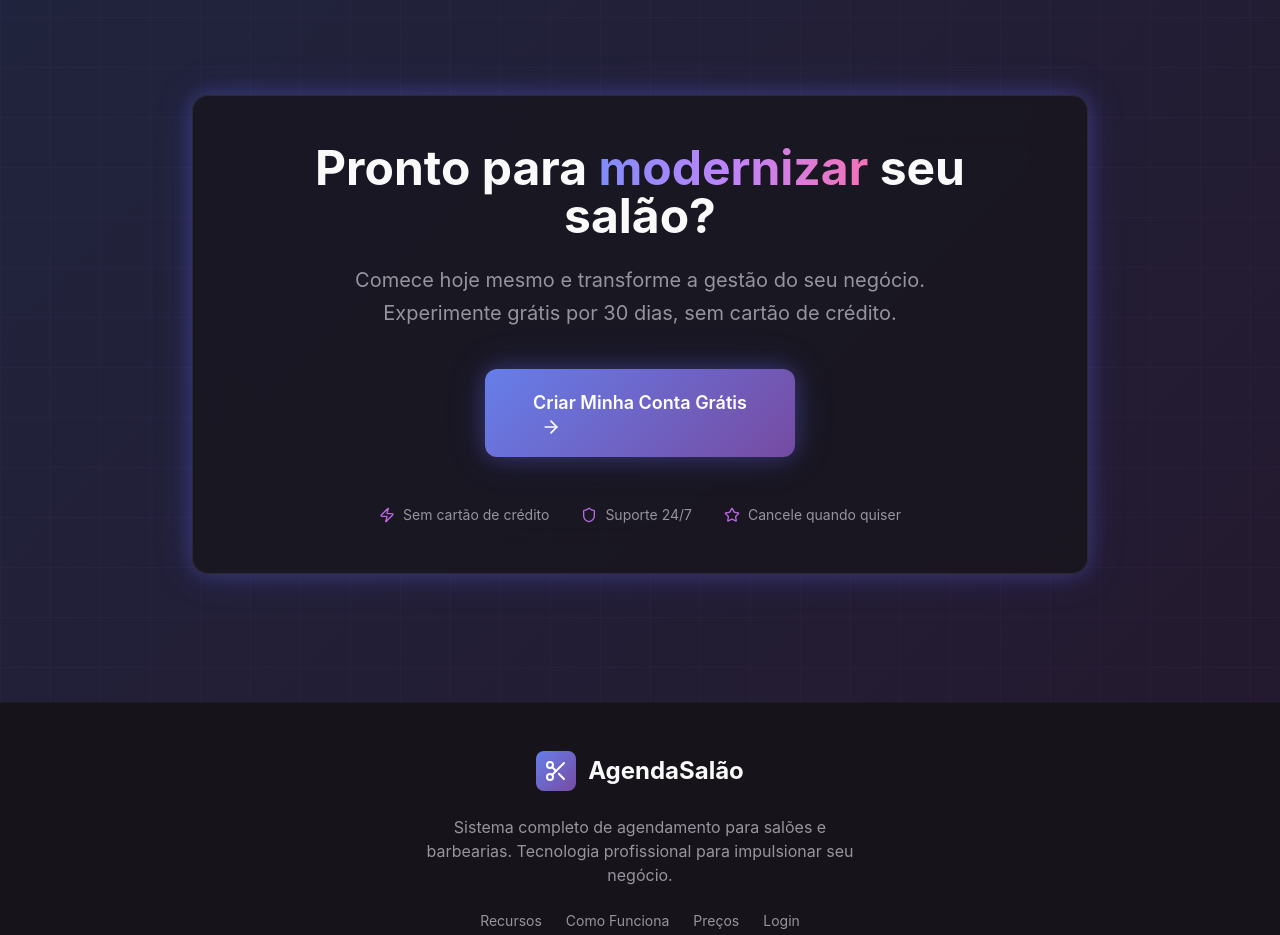
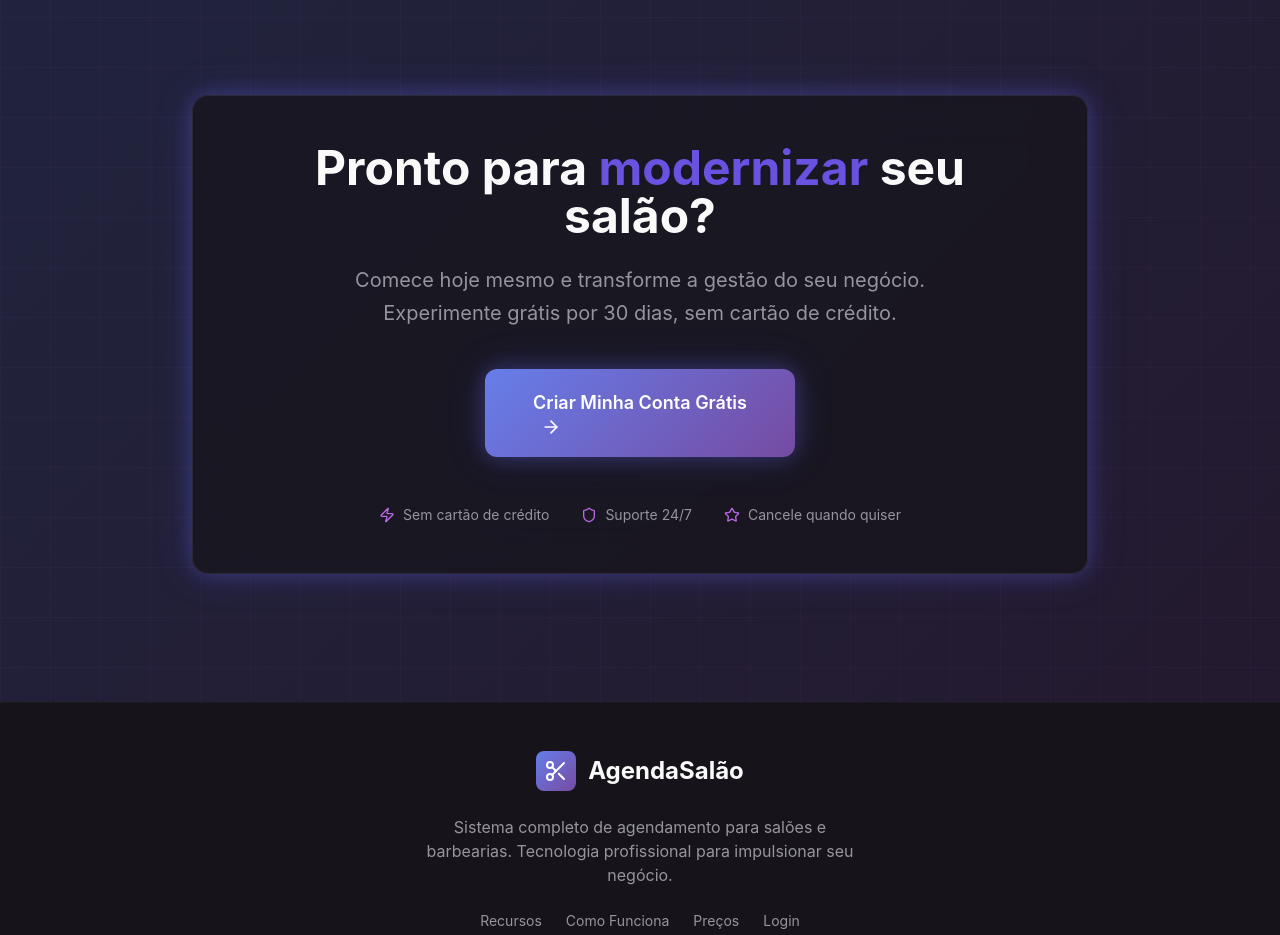
Before and after one commit to eliascordeiro/salao, a Next.js app: page / in a window 1280 px wide. Shown: the part 2000-2935 px from the top of the page. Built offline with nearby package versions, Linux system fonts and the light colour scheme.

Commit message:
fix: Remover tarja de gradiente sobre palavra 'modernizar'
- Substituir AnimatedText com gradient por span com text-primary
- Elimina efeito de tarja que encobria a palavra completamente
- Usa cor sólida (primary) em vez de gradiente text-transparent
- Mantém destaque visual sem artifacts

```diff
--- a/app/page.tsx
+++ b/app/page.tsx
@@ -247,7 +247,7 @@ export default function Home() {
           <GlassCard glow="primary" className="max-w-4xl mx-auto p-12">
             <h2 className="text-5xl font-bold text-foreground mb-6">
               Pronto para{" "}
-              <AnimatedText gradient="primary">modernizar</AnimatedText>
+              <span className="text-primary font-bold">modernizar</span>
               {" "}seu salão?
             </h2>
             <p className="text-xl text-foreground-muted mb-10 max-w-2xl mx-auto leading-relaxed">
```
